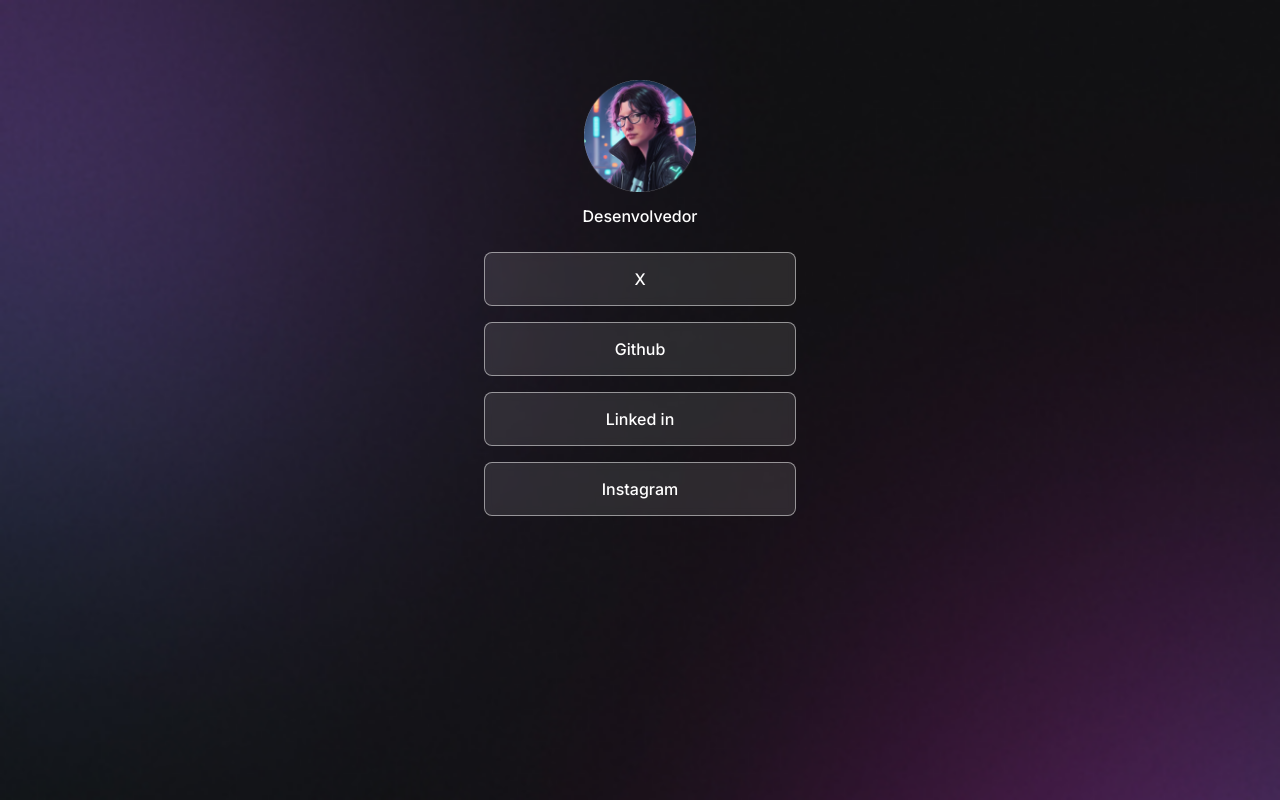
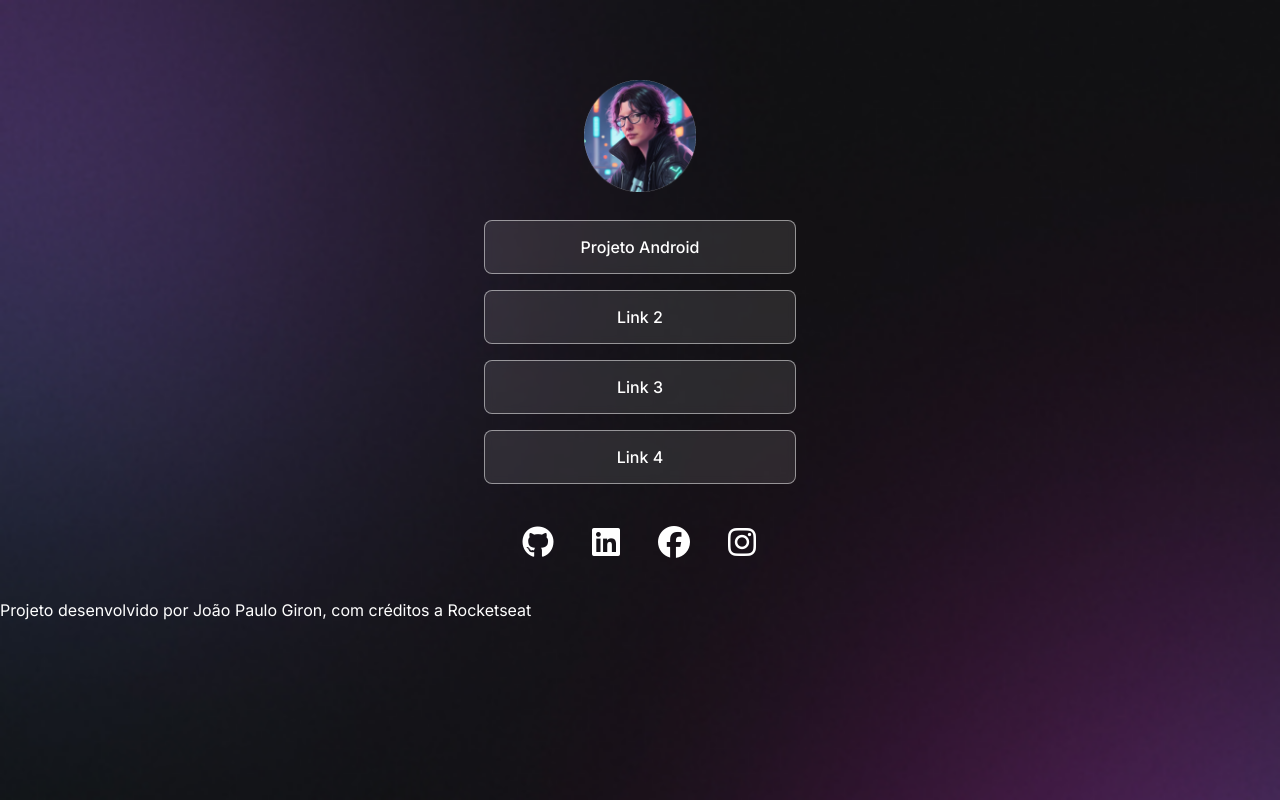
Before and after one commit to Giron-jpg/Dev-Links, a plain HTML site: page VSCode/index.html in a window 1280 px wide. Drawn offline with Linux system fonts and the light colour scheme.

Commit message:
Links
Inserção de links e ícones

```diff
--- a/VSCode/index.html
+++ b/VSCode/index.html
@@ -3,6 +3,7 @@
   <head>
     <link rel="preconnect" href="https://fonts.googleapis.com" />
     <link rel="preconnect" href="https://fonts.gstatic.com" crossorigin />
+    <link rel="stylesheet" href="https://cdnjs.cloudflare.com/ajax/libs/font-awesome/6.5.2/css/all.min.css" integrity="sha512-SnH5WK+bZxgPHs44uWIX+LLJAJ9/2PkPKZ5QiAj6Ta86w+fsb2TkcmfRyVX3pBnMFcV7oQPJkl9QevSCWr3W6A==" crossorigin="anonymous" referrerpolicy="no-referrer" />
     <link
       href="https://fonts.googleapis.com/css2?family=Inter:wght@400;500&display=swap"
       rel="stylesheet"
@@ -17,17 +18,26 @@
     <div id="caixa0">
       <div id="caixa1">
         <img src="./assets/avatar460.png" alt="Foto de Giron" />
+      </div>
+      <div class="toggle">
 
-        <p>Desenvolvedor</p>
       </div>
       <ul>
-        <li><a href="https://x.com/Giron_jpg" target="_blank" rel="external">X</a></li>
-        <li><a href="https://github.com/Giron-jpg" target="_blank" rel="external">Github</a></li>
-        <li><a href="https://www.linkedin.com/in/joão-paulo-giron/" target="_blank" rel="external">Linked in</a></li>
-        <li><a href="https://www.instagram.com/joaogiron/" target="_blank" rel="external">Instagram</a></li>
+        <li><a href="https://giron-jpg.github.io/projeto-android/" target="_blank" rel="external">Projeto Android</a></li>
+        <li><a href="#" target="_blank" rel="external">Link 2</a></li>
+        <li><a href="#" target="_blank" rel="external">Link 3</a></li>
+        <li><a href="#" target="_blank" rel="external">Link 4</a></li>
       </ul>
 
-      <div id="sociallinks"></div>
+      <div class="social-links">
+        <a class="links" href="https://github.com/Giron-jpg"><i class="fa-brands fa-github"></i></a>
+        <a class="links" href="#"><i class="fa-brands fa-linkedin"></i></a>
+        <a class="links" href="#"><i class="fa-brands fa-facebook"></i></a>
+        <a class="links" href="#"><i class="fa-brands fa-instagram"></i></a>
+      </div>
     </div>
+    <footer>
+      <p>Projeto desenvolvido por João Paulo Giron, com créditos a Rocketseat</p>
+    </footer>
   </body>
 </html>
--- a/VSCode/style.css
+++ b/VSCode/style.css
@@ -69,3 +69,27 @@ ul li a:hover {
   background: rgba(255, 255, 255, 0.05);
   border: 1.5px solid white;
 }
+
+.social-links{
+  margin: 24px 0;
+  width: 312px;
+  display: flex;
+  justify-content: center;
+}
+
+.links{
+  display: flex;
+  text-decoration: none;
+  font-size: 32px;
+  height: 52px;
+  width: 52px;
+  padding: 34px;
+  border-radius: 50%;
+  justify-content: center;
+  align-items: center;
+  transition: 0.5s;
+}
+.links:hover{
+  background-color:rgba(255, 255, 255, 0.1);
+  transition: all 0.7s;
+}
```
Also changed, not shown: VSCode/assets/github.svg (added).
